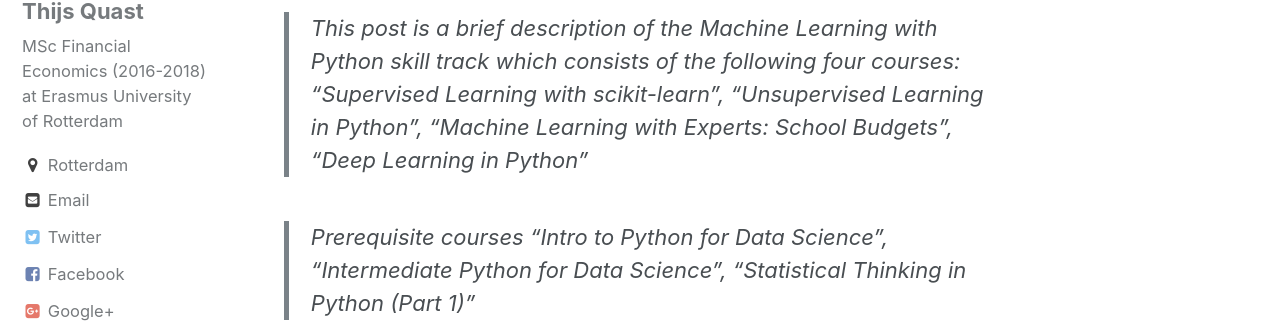
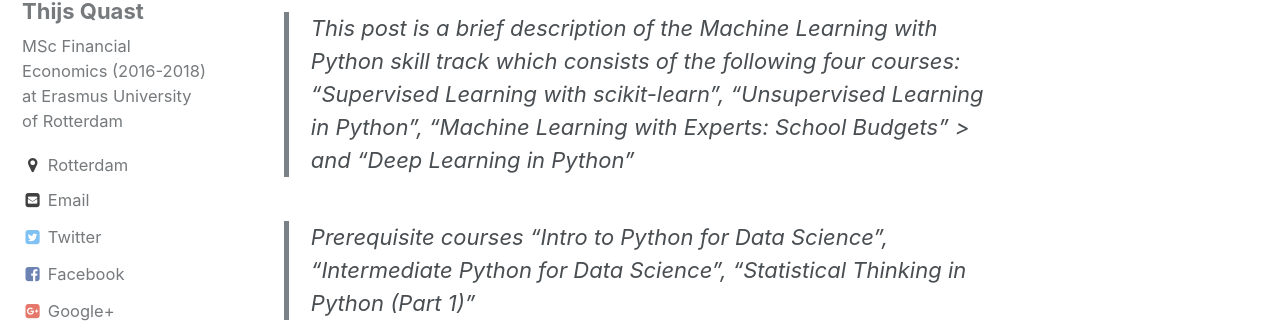
Before and after one commit to Thijsq/thijsq.github.io, a Jekyll site: the page built from _posts/2018-01-31-mltrack.md, in a window 1280 px wide and 900 px high. Shown: the part 266-588 px from the top of the window. Built offline with Jekyll 4.4.1, drawn with Linux system fonts in a browser that asks for light colours.

Commit message:
Update 2018-01-31-mltrack.md

```diff
--- a/_posts/2018-01-31-mltrack.md
+++ b/_posts/2018-01-31-mltrack.md
@@ -7,7 +7,7 @@ tags: [machine learning, deep learning, python]
 ---
 
 > This post is a brief description of the Machine Learning with Python skill track which consists of the following four courses:
-> "Supervised Learning with scikit-learn", "Unsupervised Learning in Python", "Machine Learning with Experts: School Budgets",
+> "Supervised Learning with scikit-learn", "Unsupervised Learning in Python", "Machine Learning with Experts: School Budgets" > and
 >"Deep Learning in Python"
 
 > Prerequisite courses "Intro to Python for Data Science", "Intermediate Python for Data Science", "Statistical Thinking in Python (Part 1)"
```
